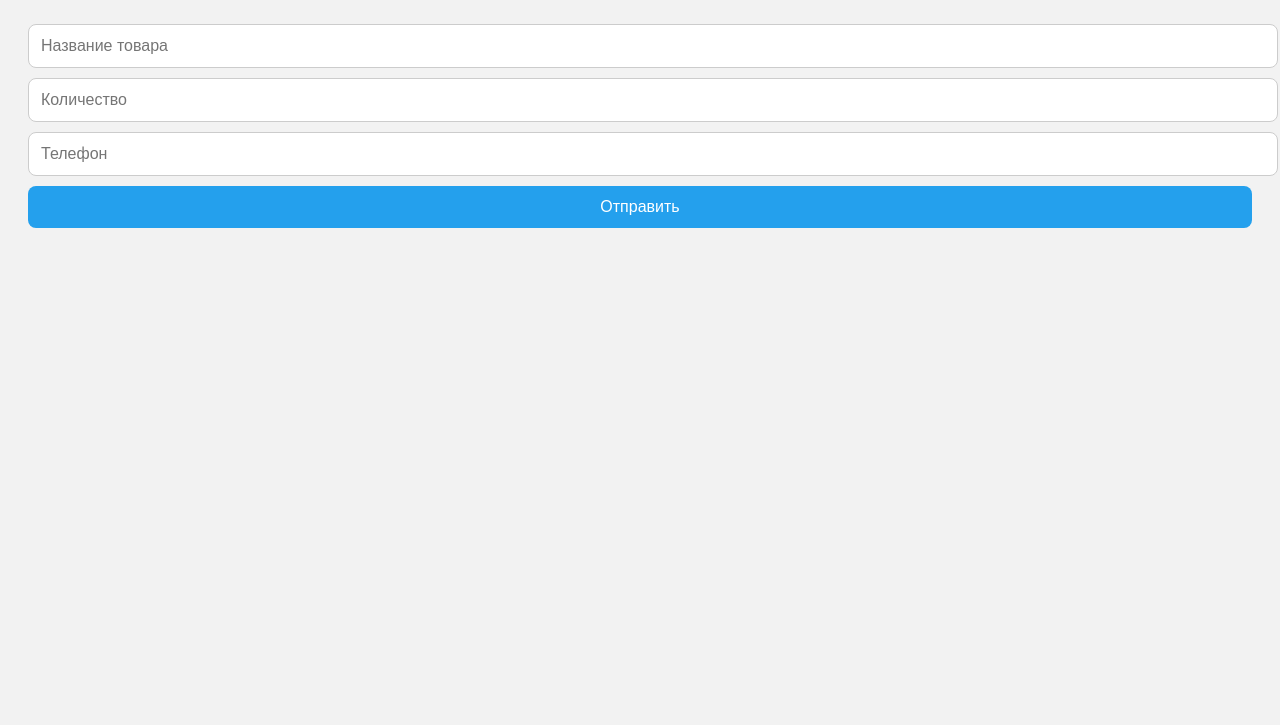
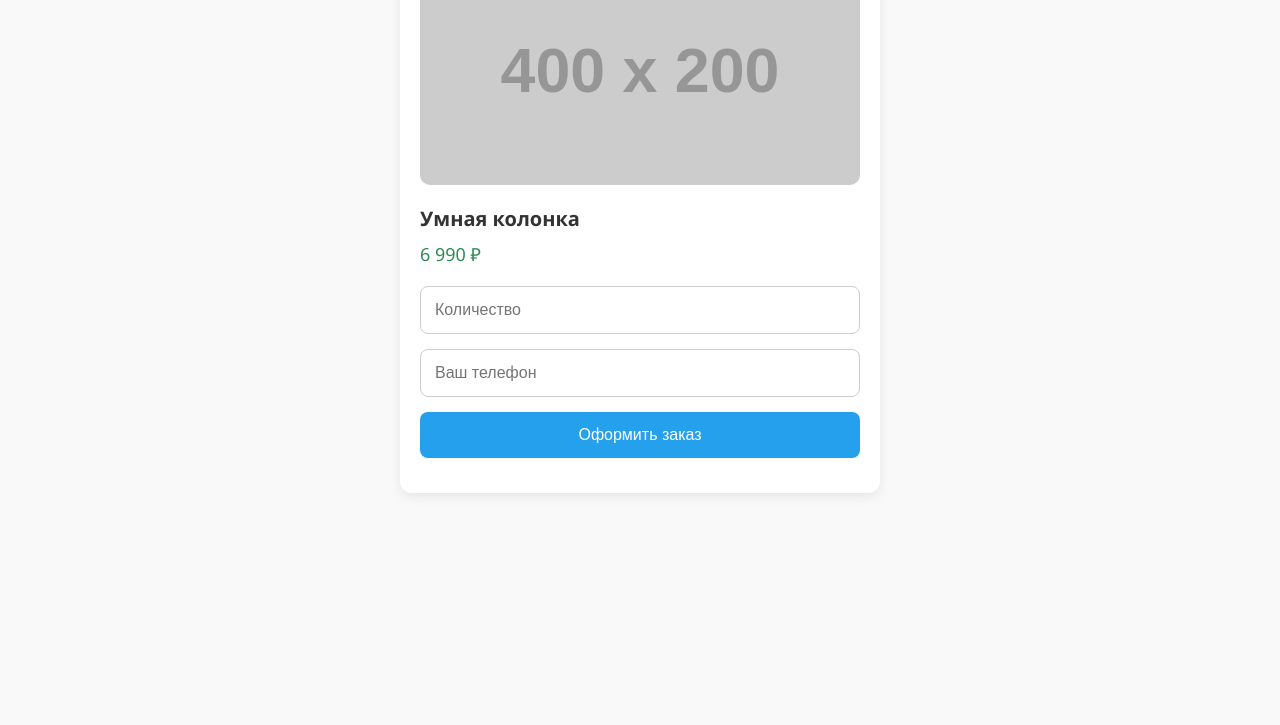
Before and after one commit to druss1975/telegram-miniapp, a plain HTML site: page index.html in a window 1280 px wide. Shown: the part 75-800 px from the top of the page. Drawn offline with Linux system fonts and the light colour scheme; placeholder pictures from the web are drawn by us.

Commit message:
Update index.html

```diff
--- a/index.html
+++ b/index.html
@@ -2,40 +2,86 @@
 <html lang="ru">
 <head>
   <meta charset="UTF-8" />
-  <title>Оформление заказа</title>
+  <title>Магазин Telegram</title>
+  <meta name="viewport" content="width=device-width, initial-scale=1.0" />
   <script src="https://telegram.org/js/telegram-web-app.js"></script>
   <style>
-    body { font-family: Arial, sans-serif; padding: 20px; background: #f2f2f2; }
-    h2 { margin-top: 0; }
+    body {
+      font-family: 'Segoe UI', sans-serif;
+      margin: 0;
+      padding: 0;
+      background: #f9f9f9;
+      color: #333;
+    }
+    .container {
+      max-width: 480px;
+      margin: 0 auto;
+      padding: 20px;
+    }
+    .product-card {
+      background: #fff;
+      border-radius: 12px;
+      box-shadow: 0 4px 12px rgba(0,0,0,0.08);
+      padding: 20px;
+      margin-bottom: 20px;
+    }
+    .product-image {
+      width: 100%;
+      border-radius: 10px;
+      margin-bottom: 15px;
+    }
+    .product-title {
+      font-size: 20px;
+      font-weight: 600;
+      margin-bottom: 10px;
+    }
+    .product-price {
+      font-size: 18px;
+      color: #2e8b57;
+      margin-bottom: 20px;
+    }
     input, button {
       width: 100%;
-      padding: 12px;
-      margin-top: 10px;
+      padding: 14px;
       font-size: 16px;
+      margin-bottom: 15px;
       border-radius: 8px;
       border: 1px solid #ccc;
+      box-sizing: border-box;
     }
     button {
       background: #24a0ed;
       color: white;
       border: none;
+      cursor: pointer;
+    }
+    button:hover {
+      background: #1b85d6;
     }
   </style>
 </head>
 <body>
-  <h2>🛍 Оформление заказа</h2>
-  <input id="product" placeholder="Название товара" />
-  <input id="count" type="number" placeholder="Количество" />
-  <input id="phone" type="tel" placeholder="Телефон" />
+  <div class="container">
+    <div class="product-card">
+      <img src="https://via.placeholder.com/400x200.png?text=Фото+товара" alt="Товар" class="product-image" />
+      <div class="product-title">Умная колонка</div>
+      <div class="product-price">6 990 ₽</div>
 
-  <button onclick="sendData()">Отправить</button>
+      <input id="qty" type="number" placeholder="Количество" min="1" />
+      <input id="phone" type="tel" placeholder="Ваш телефон" />
+
+      <button onclick="sendOrder()">Оформить заказ</button>
+    </div>
+  </div>
 
   <script>
-    function sendData() {
+    function sendOrder() {
+      const qty = document.getElementById("qty").value;
+      const phone = document.getElementById("phone").value;
       const data = {
-        товар: document.getElementById("product").value,
-        количество: document.getElementById("count").value,
-        телефон: document.getElementById("phone").value
+        товар: "Умная колонка",
+        количество: qty,
+        телефон: phone
       };
       Telegram.WebApp.sendData(JSON.stringify(data));
       Telegram.WebApp.close();
```
